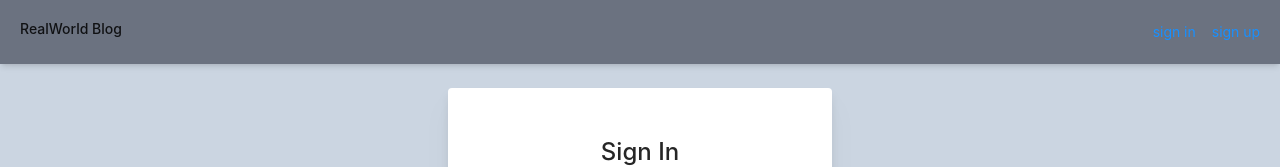
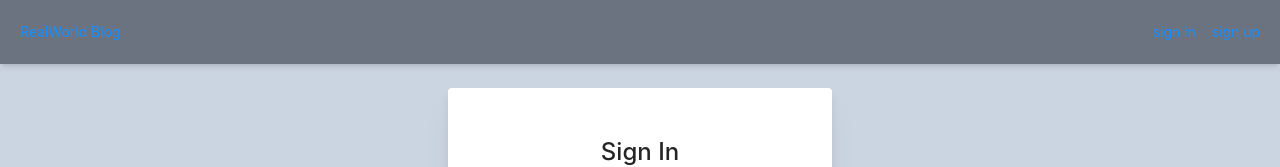
Before and after one commit to rusj88/react-blog, a React (Create React App) app: page /sign-in in a window 1280 px wide. Shown: the top 167 px of the page. Built offline with nearby package versions, Linux system fonts and the light colour scheme; the HTML template or start-up script is replaced by a standard one.

Commit message:
add home link in nav

```diff
--- a/src/components/Navigation.tsx
+++ b/src/components/Navigation.tsx
@@ -3,7 +3,7 @@ import { Link } from "react-router-dom";
 function Navigation() {
   return (
     <nav className="flex justify-between items-center h-16 w-full px-5 fixed top-0 left-0 shadow-md bg-gray-500 text-white z-10">
-      <h3>RealWorld Blog</h3>
+      <Link to={`/`}>RealWorld Blog</Link>
       <div className="flex gap-4">
         <Link to={`/sign-in`}>sign in</Link>
         <Link to={`/sign-up`}>sign up</Link>
```
